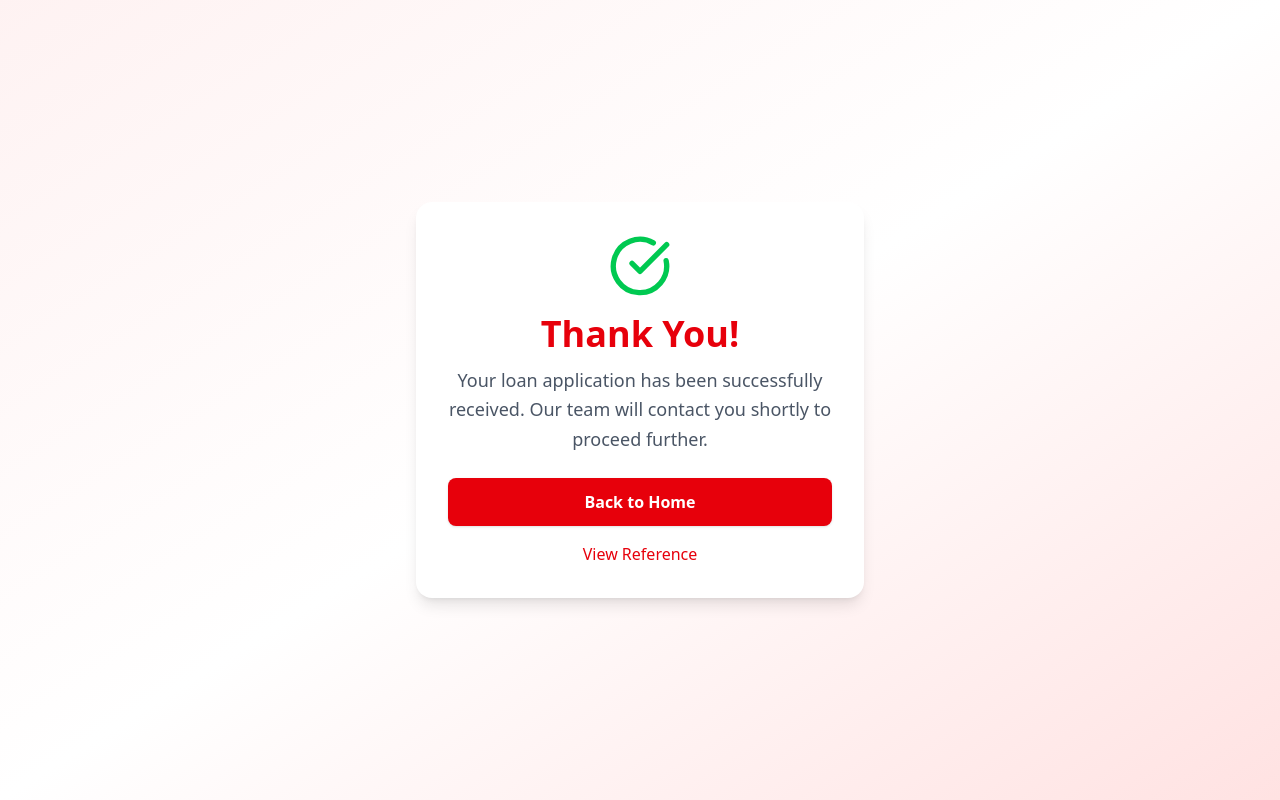
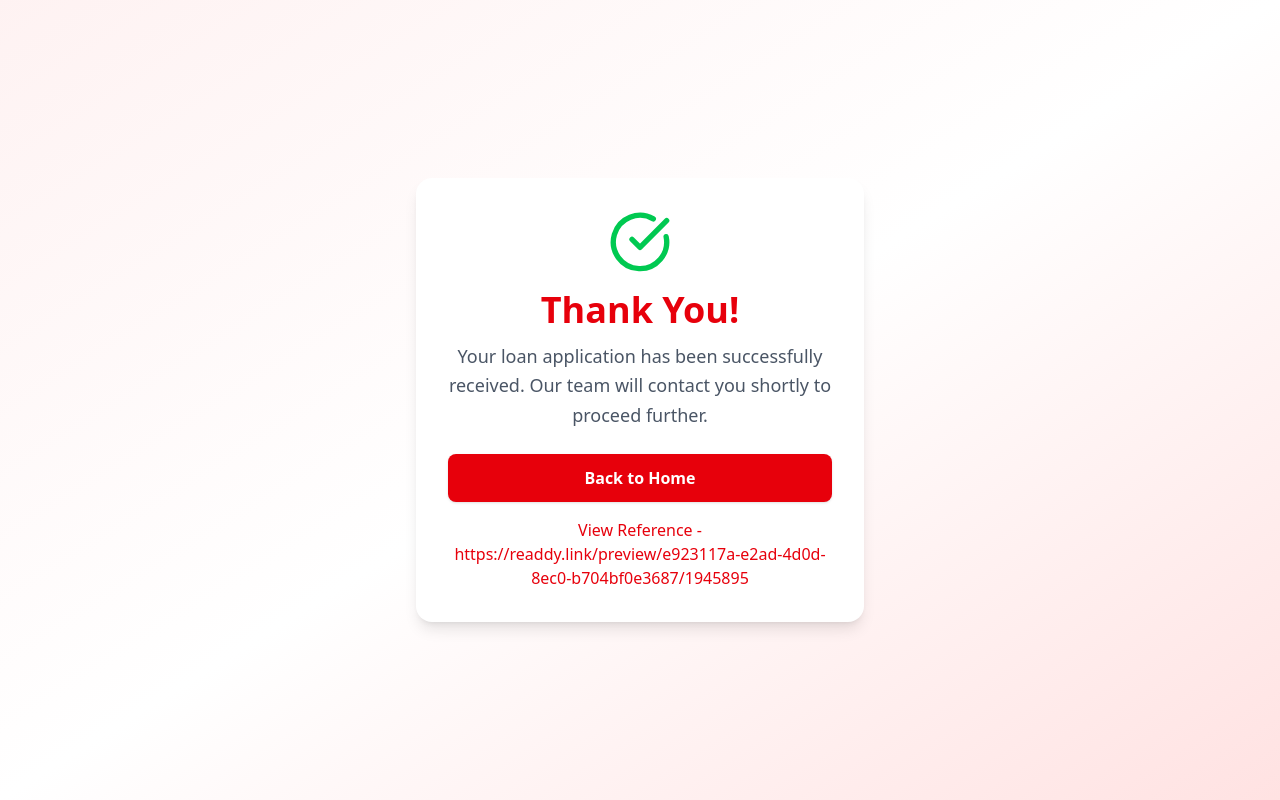
Before and after one commit to scalenowtech-com/loan-landing-page, a Next.js app in the folder loan-landing-frontend/: page /thank-you in a window 1280 px wide. Built offline with nearby package versions, Linux system fonts and the light colour scheme.

Commit message:
add reference link to thankyou page

```diff
--- a/loan-landing-frontend/src/app/thank-you/page.tsx
+++ b/loan-landing-frontend/src/app/thank-you/page.tsx
@@ -38,7 +38,7 @@ export default function ThankYouPage() {
             rel="noopener noreferrer"
             className="text-red-600 font-medium hover:underline"
           >
-            View Reference
+            View Reference - https://readdy.link/preview/e923117a-e2ad-4d0d-8ec0-b704bf0e3687/1945895
           </a>
         </div>
       </div>
```
